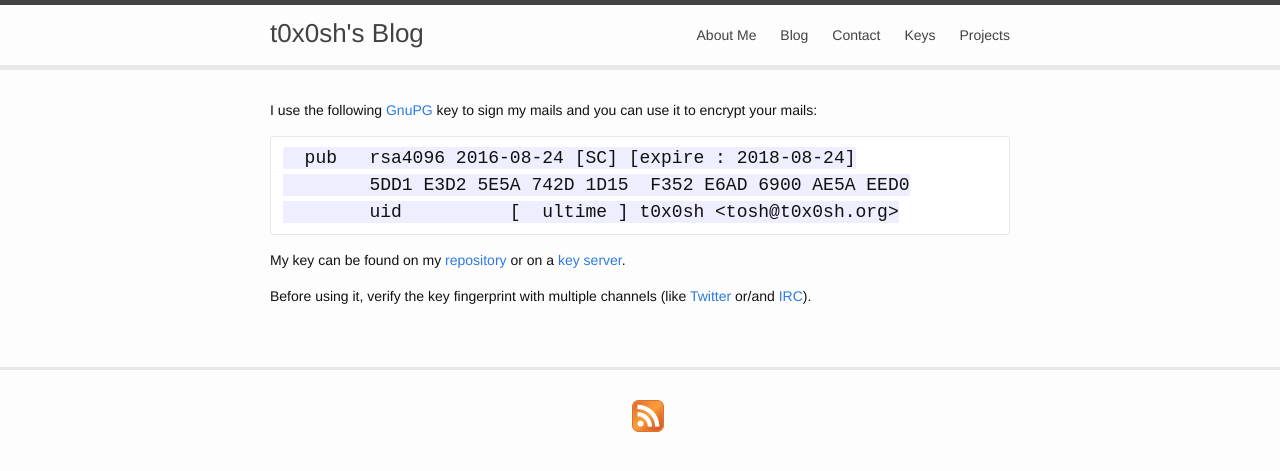
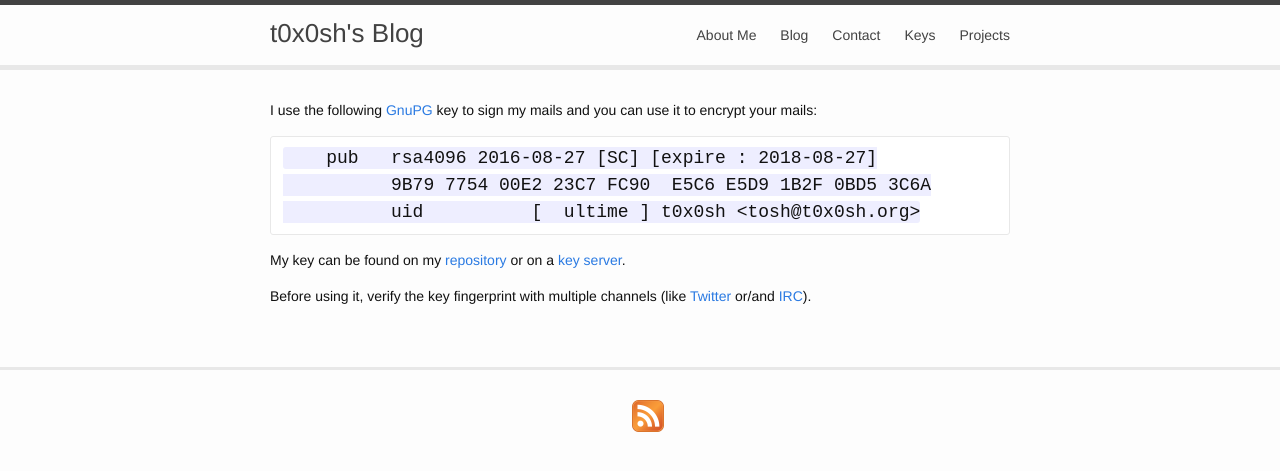
Before and after one commit to t00sh/tosh-codes, a Jekyll site: the page built from keys.md, in a window 1280 px wide. Shown: the top 471 px of the page. Built offline with Jekyll 4.4.1, drawn with Linux system fonts in a browser that asks for light colours; Markdown is read by kramdown in place of the engine named in the settings.

````diff
--- a/keys.md
+++ b/keys.md
@@ -6,10 +6,11 @@ permalink: /keys/
 
 I use the following [GnuPG](https://gnupg.org/) key to sign my mails and you can use it to encrypt your mails:
 
-      pub   rsa4096 2016-08-24 [SC] [expire : 2018-08-24]
-            5DD1 E3D2 5E5A 742D 1D15  F352 E6AD 6900 AE5A EED0
-            uid          [  ultime ] t0x0sh <tosh@t0x0sh.org>
-
+```
+    pub   rsa4096 2016-08-27 [SC] [expire : 2018-08-27]
+          9B79 7754 00E2 23C7 FC90  E5C6 E5D9 1B2F 0BD5 3C6A
+          uid          [  ultime ] t0x0sh <tosh@t0x0sh.org>
+```
 
 My key can be found on my [repository](https://repo.t0x0sh.org/gpg.txt) or on a [key server](hkp://keys.gnupg.net).
 
````
Also changed, not shown: _posts/2016-08-27-blog-changes.md (+2 -2 lines), feeds.xml (renamed from feed.xml).
